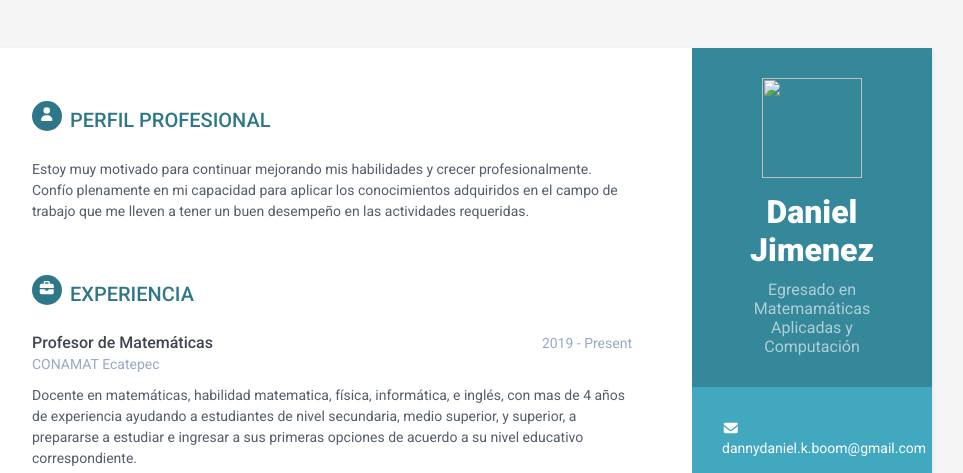
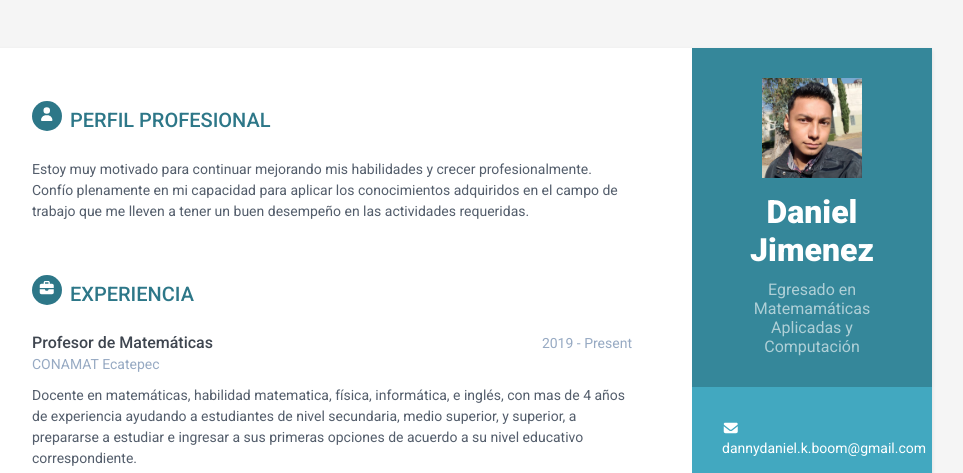
Before and after one commit to DannyBoyJim10/Curriculum-Vitae, a plain HTML site: page index.html in a window 1280 px wide. Shown: the top 473 px of the page, without its empty margins (188-1151 px from the left). Drawn offline with nearby package versions, Linux system fonts and the light colour scheme; files that its build step writes are made by us from their sources.

Commit message:
index.html

```diff
--- a/index.html
+++ b/index.html
@@ -8,22 +8,21 @@
     <meta http-equiv="X-UA-Compatible" content="IE=edge">
     <meta name="viewport" content="width=device-width, initial-scale=1.0">
     <meta name="description" content="Responsive HTML5 Resume/CV Template for Developers">
-    <meta name="author" content="Xiaoying Riley at 3rd Wave Media">
     <!-- Google Font -->
     <link href='https://fonts.googleapis.com/css?family=Roboto:400,500,400italic,300italic,300,500italic,700,700italic,900,900italic' rel='stylesheet' type='text/css'>
     <!-- FontAwesome JS-->
-	<script defer src="assets/fontawesome/js/all.min.js"></script>
+	<script defer src="fontawesome/js/all.min.js"></script>
     <!-- Global CSS -->
-    <link rel="stylesheet" href="assets/plugins/bootstrap/css/bootstrap.min.css">
+    <link rel="stylesheet" href="plugins/bootstrap/css/bootstrap.min.css">
     <!-- Theme CSS -->
-    <link id="theme-style" rel="stylesheet" href="assets/css/orbit-1.css">
+    <link id="theme-style" rel="stylesheet" href="css/orbit-1.css">
 </head>
 
 <body>
     <div class="wrapper mt-lg-5">
         <div class="sidebar-wrapper">
             <div class="profile-container">
-                <img class="profile" src="assets/images/perfil.jpg" width="100" height="100" alt="" />
+                <img class="profile" src="images/perfil.jpg" width="100" height="100" alt="" />
                 <h1 class="name">Daniel Jimenez</h1>
                 <h3 class="tagline">Egresado en Matemamáticas Aplicadas y Computación</h3>
             </div><!--//profile-container-->
```
